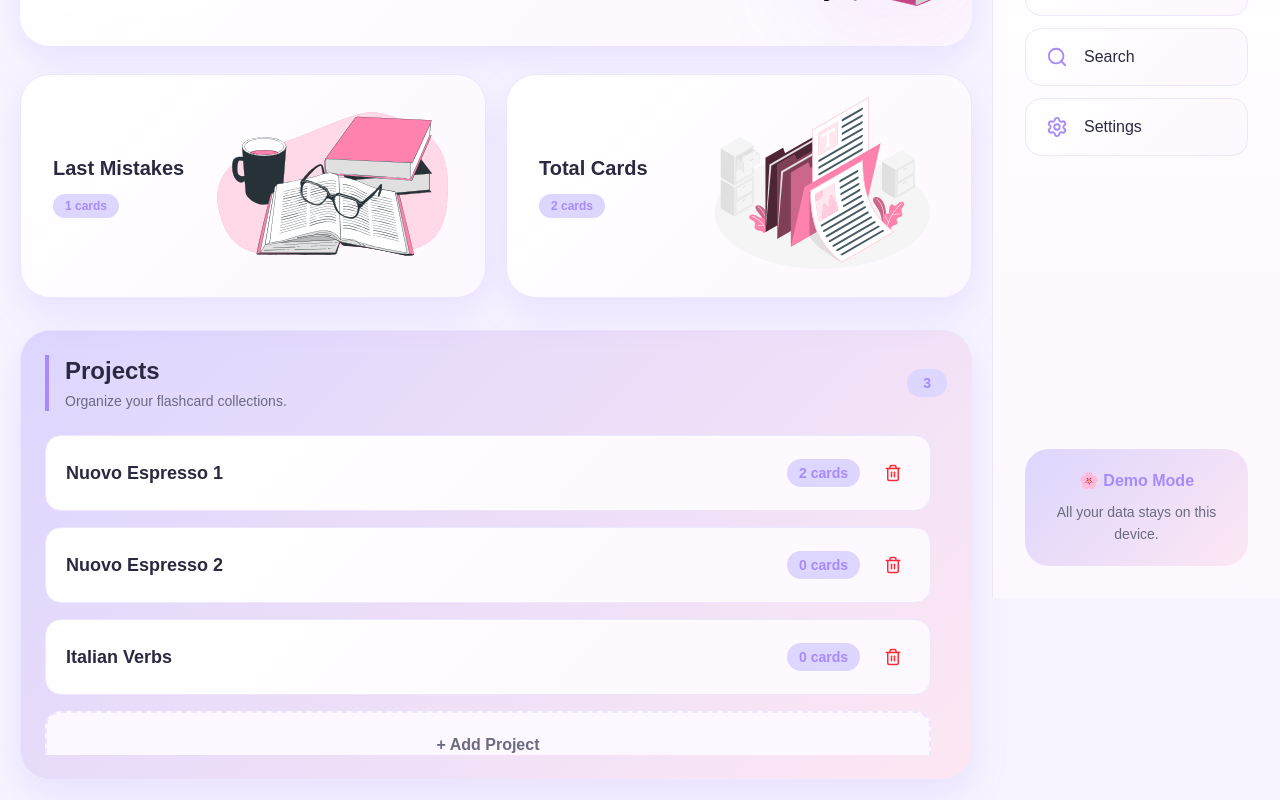
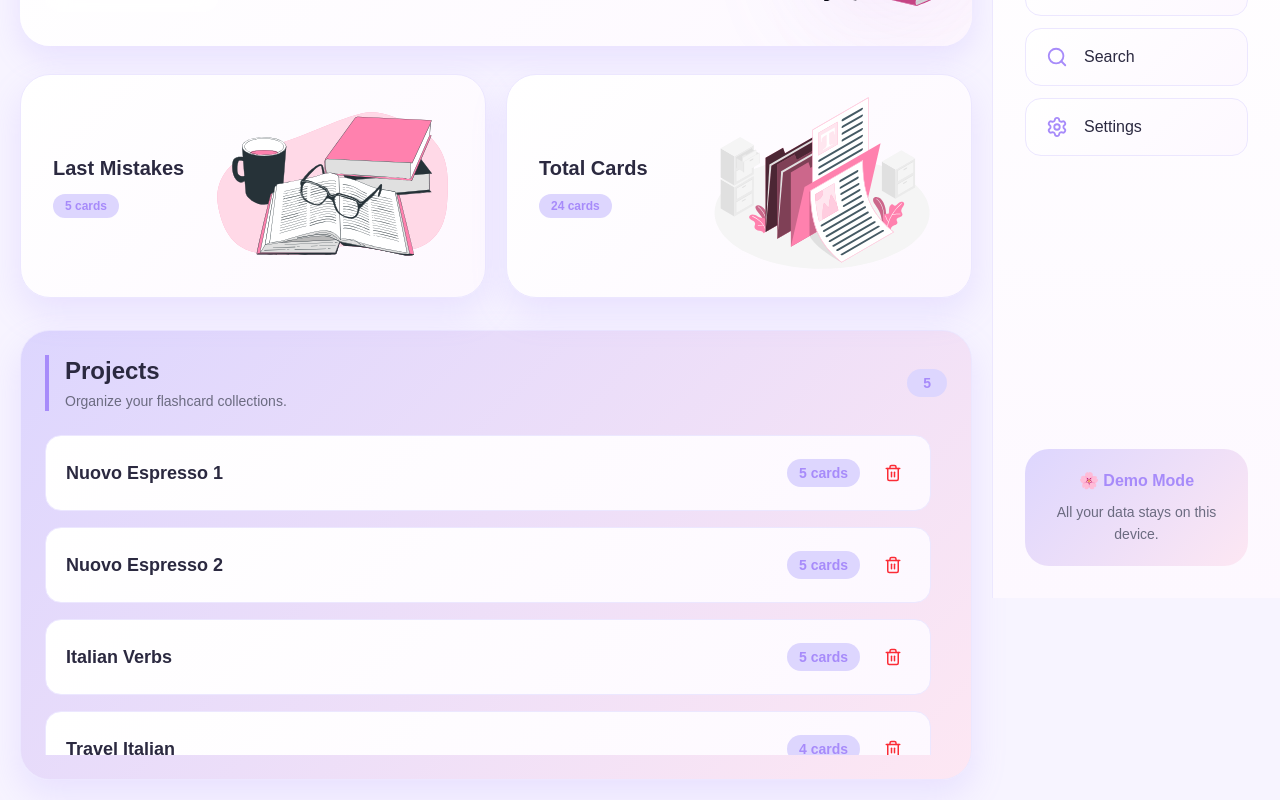
Before and after one commit to SepideNorouzi/FlashLingo, a React (Vite) app: page / in a window 1280 px wide. Shown: the part 202-1002 px from the top of the page. Built offline with nearby package versions, Linux system fonts and the light colour scheme; a web font is replaced by a local one.

Commit message:
wire up add card modal

```diff
--- a/src/components/flashCard/SessionComplete.tsx
+++ b/src/components/flashCard/SessionComplete.tsx
@@ -15,7 +15,7 @@ function SessionComplete({ correct, wrong }: SessionCompleteProps) {
   const accuracy = total === 0 ? 0 : Math.round((correct / total) * 100);
 
   return (
-     <main
+    <main
       className={`min-h-screen flex items-center justify-center px-4 sm:px-6 ${styles.page}`}
     >
       <div
--- a/src/components/modals/AddCardModal.tsx
+++ b/src/components/modals/AddCardModal.tsx
@@ -2,6 +2,7 @@ import BaseModal from "./BaseModal";
 import type { ModalProps } from "../../types/modal";
 import { useState } from "react";
 import { useProjects } from "../../hooks/useProjects";
+import { cardRepository } from "../../repository/cardRepository";
 
 function AddCardModal(props: ModalProps) {
   const [word, setWord] = useState("");
@@ -11,7 +12,24 @@ function AddCardModal(props: ModalProps) {
 
   const { projects } = useProjects();
 
-  const handleSubmit = () => {};
+  const handleSubmit = (e: React.FormEvent) => {
+    e.preventDefault();
+
+    if (!word.trim() || !meaning.trim() || !projectId) return;
+
+    cardRepository.create({
+      id: crypto.randomUUID(),
+      word,
+      pronunciation,
+      meaning,
+      projectId,
+      learned: false,
+      mistake: false,
+      createdAt: new Date().toISOString(),
+    });
+
+    props.onClose();
+  };
 
   return (
     <BaseModal {...props} title="Add Flashcard">
@@ -19,10 +37,7 @@ function AddCardModal(props: ModalProps) {
         {/* Project */}
 
         <div className="space-y-2">
-      <label
-        className="input-label"
-        style={{ color: "var(--text)" }}
-      >
+          <label className="input-label" style={{ color: "var(--text)" }}>
             Project
           </label>
 
@@ -48,10 +63,7 @@ function AddCardModal(props: ModalProps) {
             <option value="">Choose a project...</option>
 
             {projects.map((project) => (
-          <option
-            key={project.id}
-            value={project.id}
-          >
+              <option key={project.id} value={project.id}>
                 {project.name}
               </option>
             ))}
@@ -74,9 +86,7 @@ function AddCardModal(props: ModalProps) {
         {/* Pronunciation */}
 
         <div>
-          <label className="input-label">
-            Pronunciation
-          </label>
+          <label className="input-label">Pronunciation</label>
 
           <input
             value={pronunciation}
@@ -89,7 +99,7 @@ function AddCardModal(props: ModalProps) {
         {/* Meaning */}
 
         <div>
-          <label  className="input-label">Meaning</label>
+          <label className="input-label">Meaning</label>
 
           <textarea
             rows={2}
--- a/src/data/mockCards.ts
+++ b/src/data/mockCards.ts
@@ -5,10 +5,10 @@ export const mockFlashcards: FlashCard[] = [
     id: "1",
     word: "ciao",
     pronunciation: "chow",
-    meaning: "hello",
+    meaning: "hello / bye",
     projectId: "espresso-1",
-    learned: false,
-    mistake: true,
+    learned: true,
+    mistake: false,
     createdAt: "2026-07-01",
   },
   {
@@ -21,4 +21,228 @@ export const mockFlashcards: FlashCard[] = [
     mistake: false,
     createdAt: "2026-07-01",
   },
+  {
+    id: "3",
+    word: "prego",
+    pronunciation: "preh-go",
+    meaning: "you're welcome",
+    projectId: "espresso-1",
+    learned: false,
+    mistake: true,
+    createdAt: "2026-07-01",
+  },
+  {
+    id: "4",
+    word: "buongiorno",
+    pronunciation: "bwon-jor-no",
+    meaning: "good morning",
+    projectId: "espresso-1",
+    learned: false,
+    mistake: false,
+    createdAt: "2026-07-01",
+  },
+  {
+    id: "5",
+    word: "arrivederci",
+    pronunciation: "ah-ree-veh-dehr-chee",
+    meaning: "goodbye",
+    projectId: "espresso-1",
+    learned: true,
+    mistake: false,
+    createdAt: "2026-07-02",
+  },
+
+  {
+    id: "6",
+    word: "famiglia",
+    pronunciation: "fa-mee-lya",
+    meaning: "family",
+    projectId: "espresso-2",
+    learned: false,
+    mistake: false,
+    createdAt: "2026-07-02",
+  },
+  {
+    id: "7",
+    word: "amico",
+    pronunciation: "ah-mee-ko",
+    meaning: "friend",
+    projectId: "espresso-2",
+    learned: true,
+    mistake: false,
+    createdAt: "2026-07-02",
+  },
+  {
+    id: "8",
+    word: "scuola",
+    pronunciation: "skwo-la",
+    meaning: "school",
+    projectId: "espresso-2",
+    learned: false,
+    mistake: true,
+    createdAt: "2026-07-02",
+  },
+  {
+    id: "9",
+    word: "lavoro",
+    pronunciation: "lah-vo-ro",
+    meaning: "work",
+    projectId: "espresso-2",
+    learned: true,
+    mistake: false,
+    createdAt: "2026-07-03",
+  },
+  {
+    id: "10",
+    word: "tempo",
+    pronunciation: "tehm-po",
+    meaning: "time / weather",
+    projectId: "espresso-2",
+    learned: false,
+    mistake: false,
+    createdAt: "2026-07-03",
+  },
+
+  {
+    id: "11",
+    word: "essere",
+    pronunciation: "es-se-re",
+    meaning: "to be",
+    projectId: "italian-verbs",
+    learned: true,
+    mistake: false,
+    createdAt: "2026-07-03",
+  },
+  {
+    id: "12",
+    word: "avere",
+    pronunciation: "ah-veh-re",
+    meaning: "to have",
+    projectId: "italian-verbs",
+    learned: false,
+    mistake: true,
+    createdAt: "2026-07-03",
+  },
+  {
+    id: "13",
+    word: "andare",
+    pronunciation: "ahn-dah-re",
+    meaning: "to go",
+    projectId: "italian-verbs",
+    learned: false,
+    mistake: false,
+    createdAt: "2026-07-03",
+  },
+  {
+    id: "14",
+    word: "fare",
+    pronunciation: "fah-re",
+    meaning: "to do / make",
+    projectId: "italian-verbs",
+    learned: true,
+    mistake: false,
+    createdAt: "2026-07-04",
+  },
+  {
+    id: "15",
+    word: "vedere",
+    pronunciation: "veh-deh-re",
+    meaning: "to see",
+    projectId: "italian-verbs",
+    learned: false,
+    mistake: false,
+    createdAt: "2026-07-04",
+  },
+
+  {
+    id: "16",
+    word: "stazione",
+    pronunciation: "sta-tsyo-ne",
+    meaning: "station",
+    projectId: "travel",
+    learned: false,
+    mistake: false,
+    createdAt: "2026-07-04",
+  },
+  {
+    id: "17",
+    word: "biglietto",
+    pronunciation: "bee-lyet-to",
+    meaning: "ticket",
+    projectId: "travel",
+    learned: true,
+    mistake: false,
+    createdAt: "2026-07-04",
+  },
+  {
+    id: "18",
+    word: "treno",
+    pronunciation: "treh-no",
+    meaning: "train",
+    projectId: "travel",
+    learned: false,
+    mistake: true,
+    createdAt: "2026-07-04",
+  },
+  {
+    id: "19",
+    word: "aeroporto",
+    pronunciation: "ah-eh-ro-por-to",
+    meaning: "airport",
+    projectId: "travel",
+    learned: false,
+    mistake: false,
+    createdAt: "2026-07-05",
+  },
+
+  {
+    id: "20",
+    word: "pizza",
+    pronunciation: "peet-sa",
+    meaning: "pizza",
+    projectId: "food",
+    learned: true,
+    mistake: false,
+    createdAt: "2026-07-05",
+  },
+  {
+    id: "21",
+    word: "acqua",
+    pronunciation: "ah-kwa",
+    meaning: "water",
+    projectId: "food",
+    learned: true,
+    mistake: false,
+    createdAt: "2026-07-05",
+  },
+  {
+    id: "22",
+    word: "conto",
+    pronunciation: "kon-to",
+    meaning: "bill / check",
+    projectId: "food",
+    learned: false,
+    mistake: true,
+    createdAt: "2026-07-05",
+  },
+  {
+    id: "23",
+    word: "ristorante",
+    pronunciation: "rees-to-ran-te",
+    meaning: "restaurant",
+    projectId: "food",
+    learned: false,
+    mistake: false,
+    createdAt: "2026-07-06",
+  },
+  {
+    id: "24",
+    word: "colazione",
+    pronunciation: "ko-la-tsyo-ne",
+    meaning: "breakfast",
+    projectId: "food",
+    learned: true,
+    mistake: false,
+    createdAt: "2026-07-06",
+  },
 ];
--- a/src/data/mockProjects.ts
+++ b/src/data/mockProjects.ts
@@ -12,8 +12,18 @@ export const mockProjects: Project[] = [
     createdAt: "2026-07-02",
   },
   {
-    id: "Italian-Verbs",
+    id: "italian-verbs",
     name: "Italian Verbs",
     createdAt: "2026-07-03",
   },
+  {
+    id: "travel",
+    name: "Travel Italian",
+    createdAt: "2026-07-04",
+  },
+  {
+    id: "food",
+    name: "Food & Restaurant",
+    createdAt: "2026-07-05",
+  },
 ];
```
Lines whose indentation alone changed are shown as unchanged.
